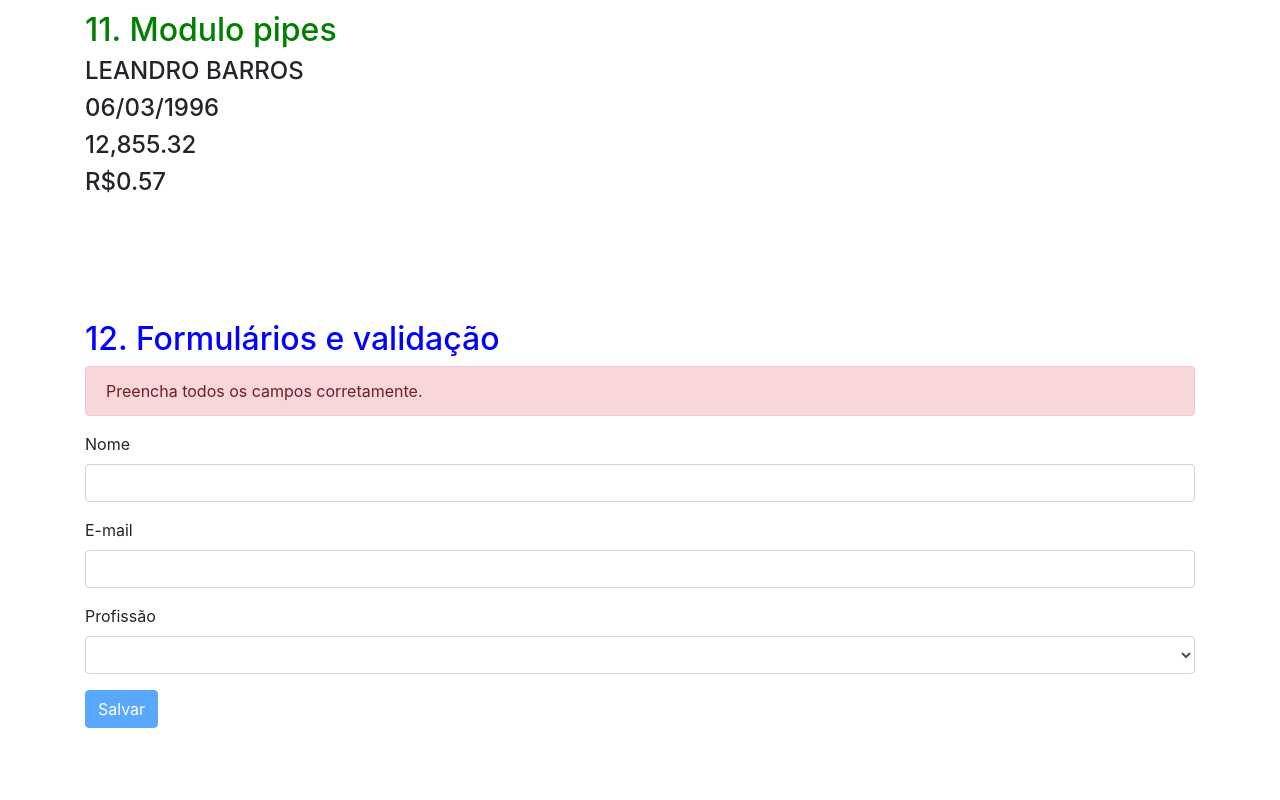
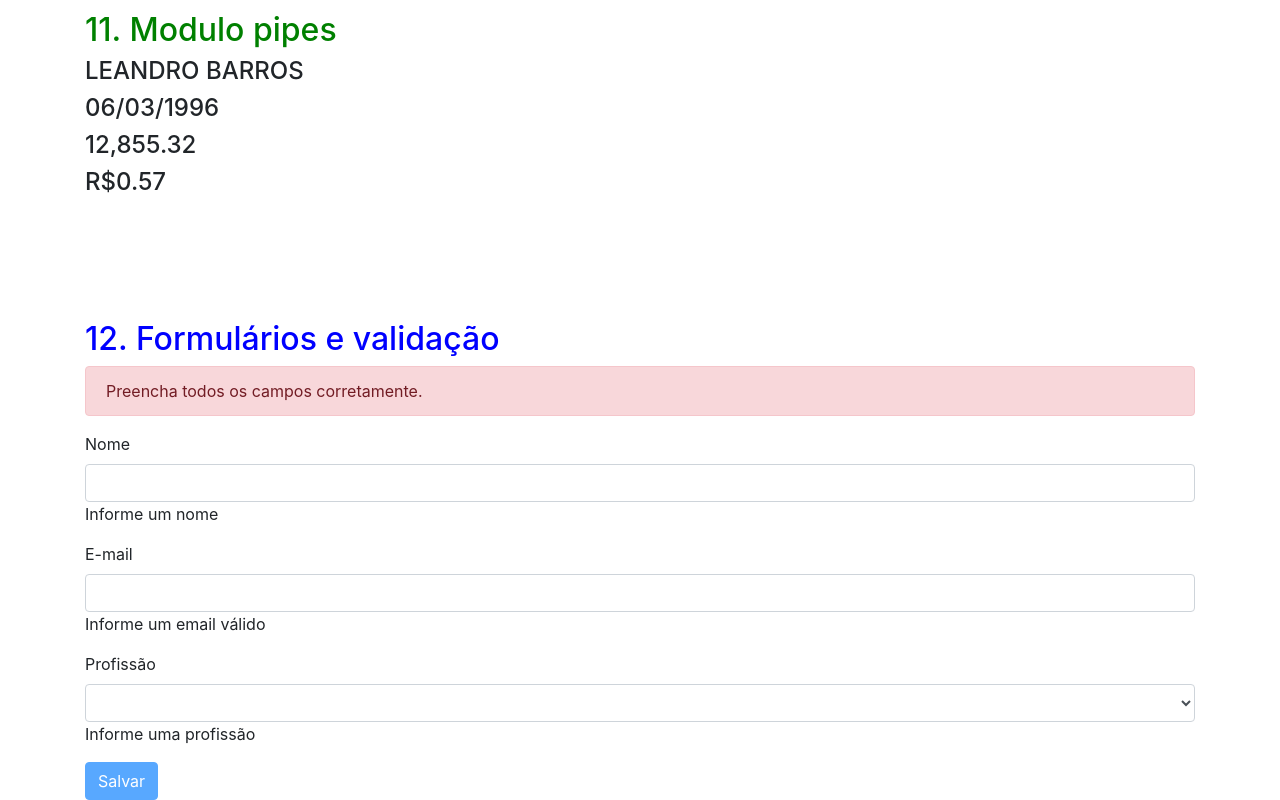
Before and after one commit to leandro-barros/primeiros-passos-angular, an Angular app: page / in a window 1280 px wide. Shown: the part 262-1062 px from the top of the page. Before the commit the page ends 990 px from the top, so only its background shows below. Built offline with nearby package versions, Linux system fonts and the light colour scheme.

Commit message:
12.9. Exibindo erro de validação de controles do formulário.

```diff
--- a/src/app/formularios-validacao/formularios-validacao.component.html
+++ b/src/app/formularios-validacao/formularios-validacao.component.html
@@ -12,21 +12,26 @@
 
     <div class="form-group">
       <label class="form-control-label">Nome</label>
-      <input type="text" class="form-control" name="nome" [(ngModel)]="cliente.nome" required minlength="10">
+      <input type="text" class="form-control" name="nome" [(ngModel)]="cliente.nome" required minlength="10" #nome="ngModel">
+      <!-- <div *ngIf="nome.invalid">Informe um nome</div> Serve pra todos as validações-->
 
+      <div *ngIf="nome.hasError('required')">Informe um nome</div>
+      <div *ngIf="nome.hasError('minlength')">o nome deve ser completo</div>
     </div>
 
     <div class="form-group">
       <label class="form-control-label">E-mail</label>
-      <input type="text" class="form-control" name="email" [(ngModel)]="cliente.email" required email>
+      <input type="text" class="form-control" name="email" [(ngModel)]="cliente.email" required email #email="ngModel">
+      <div *ngIf="email.invalid">Informe um email válido</div>
     </div>
 
     <div class="form-group">
       <label class="form-control-label">Profissão</label>
-      <select class="form-control" name="profissao" [(ngModel)]="cliente.profissao" required>
+      <select class="form-control" name="profissao" [(ngModel)]="cliente.profissao" required #profissao="ngModel">
         <option value="">Selecione</option>
         <option *ngFor="let profissao of profissoes" [value]="profissao">{{ profissao }}</option>
       </select>
+      <div *ngIf="profissao.invalid">Informe uma profissão</div>
     </div>
 
     <button type="submit" class="btn btn-primary"
```
